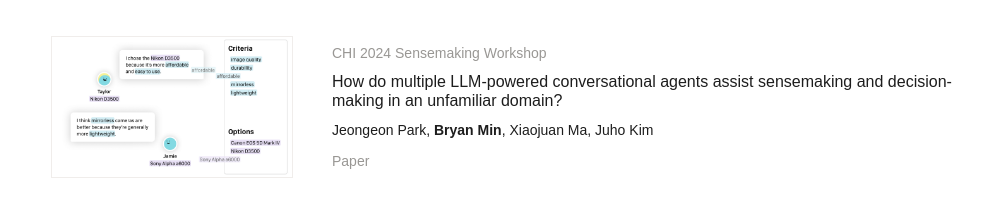
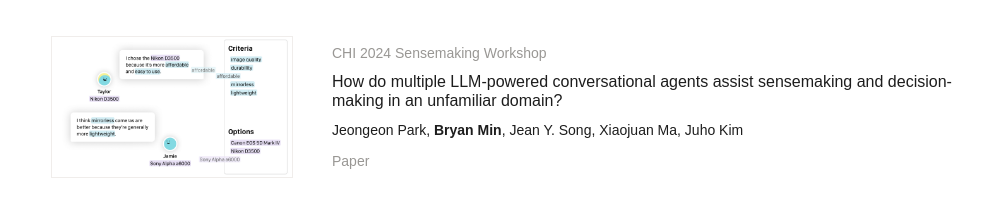
Before and after one commit to bdhmin/portfolio, a React (Create React App) app: page / in a window 1280 px wide. Shown: the part 1925-2136 px from the top of the page, without its empty margins (128-1113 px from the left). Built offline with nearby package versions, Linux system fonts and the light colour scheme; a web font is replaced by a local one.

Commit message:
Updated Authors

```diff
--- a/src/App/pages/publications/publication-data.js
+++ b/src/App/pages/publications/publication-data.js
@@ -23,7 +23,7 @@ export const publications = [
   {
     title: '',
     subtitle: 'How do multiple LLM-powered conversational agents assist sensemaking and decision-making in an unfamiliar domain?',
-    authors: ['Jeongeon Park', 'Bryan Min', 'Xiaojuan Ma', 'Juho Kim'],
+    authors: ['Jeongeon Park', 'Bryan Min', 'Jean Y. Song', 'Xiaojuan Ma', 'Juho Kim'],
     venue: 'CHI 2024 Sensemaking Workshop',
     resources: [
       {
```
